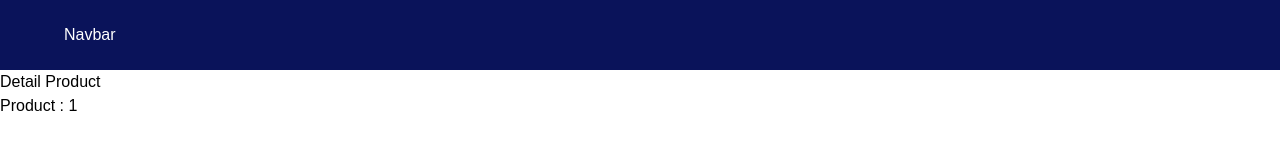
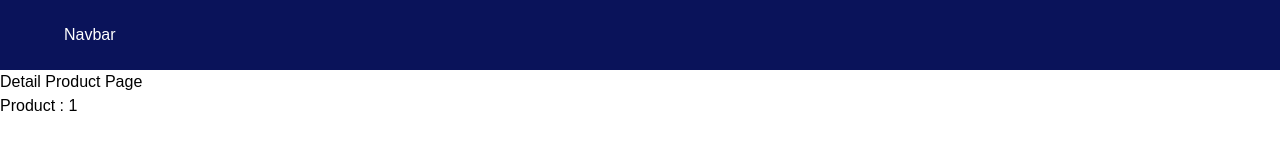
Before and after one commit to mathaillah/belajar-next-js, a Next.js app: page /product/1 in a window 1280 px wide. Shown: the top 160 px of the page. Built offline with nearby package versions, Linux system fonts and the light colour scheme.

Commit message:
Update [product].tsx

```diff
--- a/src/pages/product/[product].tsx
+++ b/src/pages/product/[product].tsx
@@ -5,7 +5,7 @@ const DetailProductPage = () => {
 
     return (
         <div>
-            <h1>Detail Product</h1>
+            <h1>Detail Product Page</h1>
             <p> Product : {query.product}</p>
         </div>
     );
```
